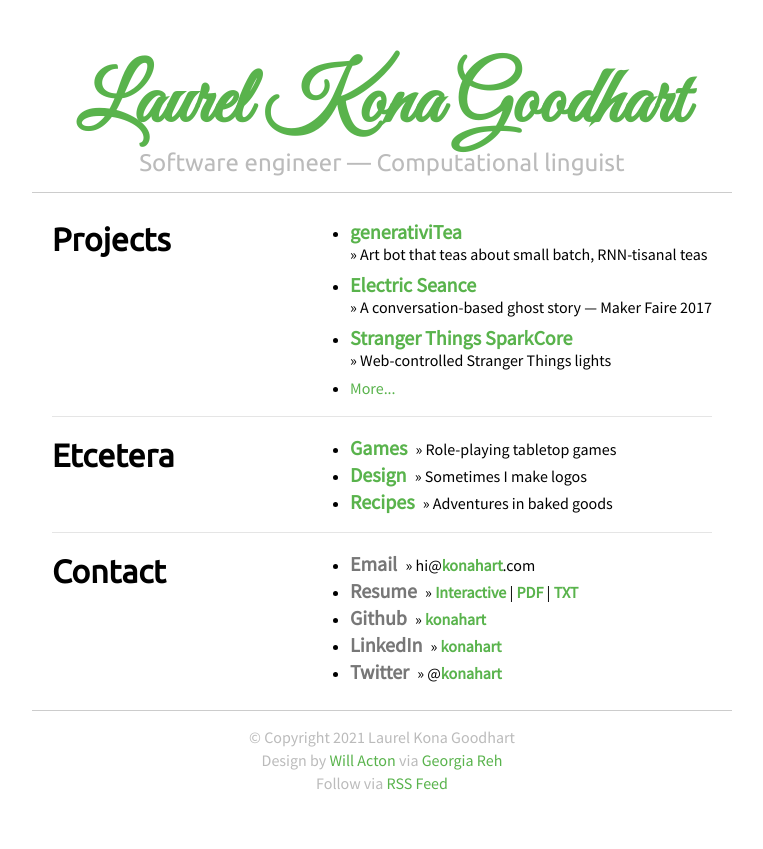
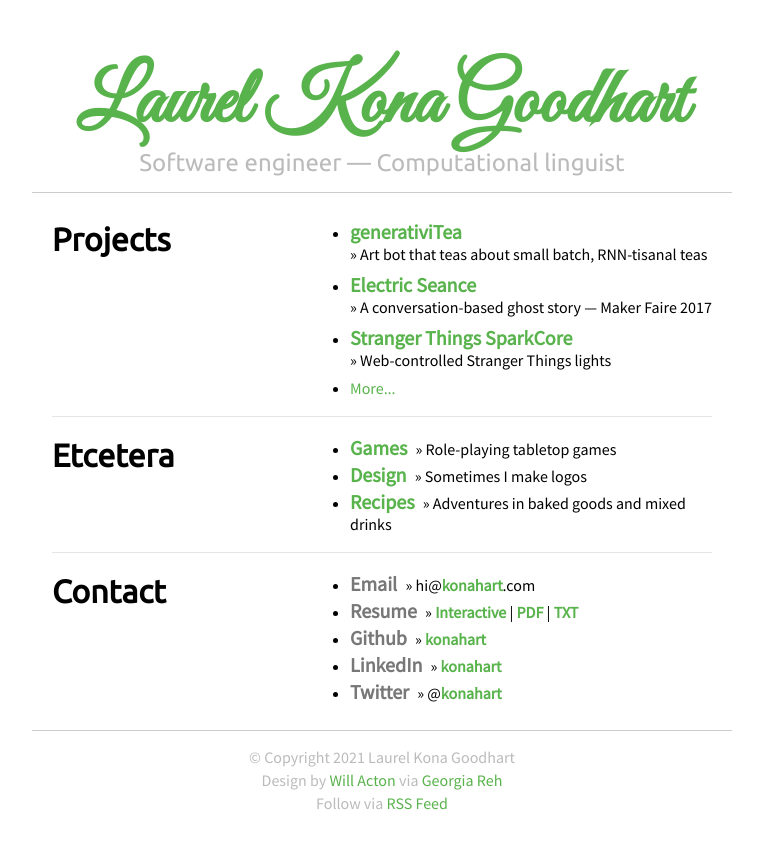
Before and after one commit to konahart/konahart.github.io, a Jekyll site: the page built from index.md, in a window 1280 px wide. Shown: the top 849 px of the page, without its empty margins (258-1021 px from the left). Built offline with Jekyll 4.4.1, drawn with Linux system fonts in a browser that asks for light colours.

Commit message:
Add Pick Your Poison recipe

```diff
--- a/index.md
+++ b/index.md
@@ -19,7 +19,7 @@ title: Kona Goodhart, Software engineer &mdash; Computational linguist
   <ul>
     <li><h3><a href="https://darlingbat.com">Games</a></h3> &raquo; Role-playing tabletop games</li>
     <li><h3><a href="/design.html">Design</a></h3> &raquo; Sometimes I make logos</li>
-    <li><h3><a href="/recipes.html">Recipes</a></h3> &raquo; Adventures in baked goods</li>
+    <li><h3><a href="/recipes.html">Recipes</a></h3> &raquo; Adventures in baked goods and mixed drinks</li>
   </ul>
 </div>
 <hr>
```
Also changed, not shown: _recipes/Pick-Your-Poison.md (added, +4 -0 lines).
